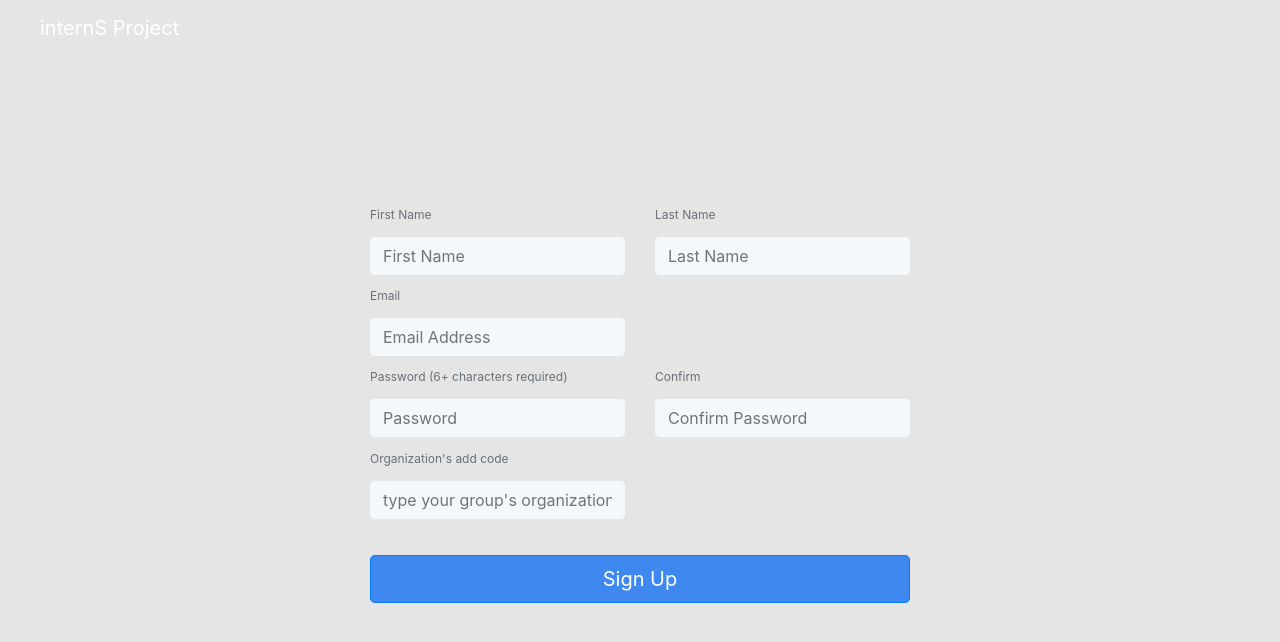
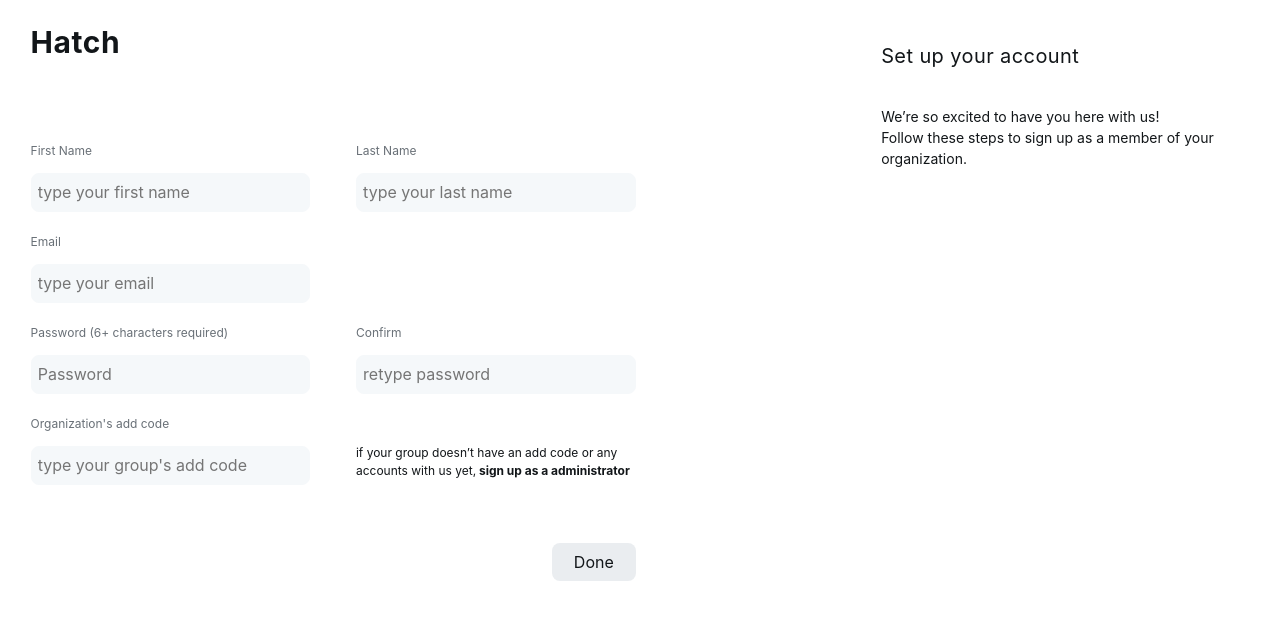
Before and after one commit to rohanpahwa27/hatch-frontend, a React (Create React App) app: page /Signup in a window 1280 px wide. Shown: the top 642 px of the page. Built offline with nearby package versions, Linux system fonts and the light colour scheme; the HTML template or start-up script is replaced by a standard one.

Commit message:
removed bootstrap from signup page, removed header

```diff
--- a/src/components/Admin/importApplicants/importApplicants.css
+++ b/src/components/Admin/importApplicants/importApplicants.css
@@ -1,3 +1,3 @@
 body {
-    background: #E5E5E5 !important;
+    background: #FFFFFF !important;
 }
--- a/src/components/Header/Header.css
+++ /dev/null
@@ -1,4 +0,0 @@
-.brand {
-    padding-right: 25px !important;
-    color: white !important;
-  }
--- a/src/components/Header/Header.js
+++ /dev/null
@@ -1,15 +0,0 @@
-import React, { Component } from "react";
-import Navbar from "react-bootstrap/Navbar";
-import "./Header.css";
-
-export default class Header extends Component {
-  render() {
-    return (
-      <Navbar>
-        <Navbar.Brand className="pl-1 pl-md-4 brand">
-          internS Project
-        </Navbar.Brand>
-      </Navbar>
-    );
-  }
-}
--- a/src/components/Login/Login.js
+++ b/src/components/Login/Login.js
@@ -1,6 +1,5 @@
 import React, { Component } from "react";
 import "./Login.css";
-import Header from "../Header/Header";
 import LoginCard from "./LoginCard/LoginCard";
 
 export default class Login extends Component {
--- a/src/components/Signup/Signup.css
+++ b/src/components/Signup/Signup.css
@@ -1,3 +1,3 @@
 body {
-    background: #E5E5E5 !important;
+    background: #FFFFFF !important;
 }
--- a/src/components/Signup/Signup.js
+++ b/src/components/Signup/Signup.js
@@ -1,13 +1,11 @@
 import React, { Component } from "react";
 import "./Signup.css";
-import Header from "../Header/Header";
 import SignupCard from "./SignupCard/SignupCard";
 
 export default class Signup extends Component {
   render() {
     return (
       <div className="justify-content-center">
-        <Header />
         <SignupCard />
       </div>
     );
--- a/src/components/Signup/SignupCard/SignupCard.css
+++ b/src/components/Signup/SignupCard/SignupCard.css
@@ -7,24 +7,117 @@
     margin-top: 30px;
 }
 
-.signup-col {
-    padding-left: 25px !important;
-    padding-right: 25px !important;
-}
-
 .signup-container {
     text-align: center;
     height: 100vh;
+    display: grid;
+    justify-content: center;
+    grid-template-columns: 3fr 1fr 2fr;
+    grid-template-rows: repeat(3, 1fr);
+    background-color: transparent !important;
+    row-gap: 1.5%;
+    column-gap: 1.5%;
+}
+
+.set-up-account{
+    margin-bottom: 10%;
+    font-size: 20px;
+    line-height: 150%;
+    letter-spacing: 0.02em;
+    text-align: left;
+    color: #121619;
+}
+
+
+.instructions{
+    font-size: 14px;
+    line-height: 150%;
+    color: #121619;
+    width: 100%;
+    text-align: left;
+}
+
+.instructionsColumn{
+    width:90%;
+    margin-top: 10%;
+}
+
+.column{
+    width: 43%;
+    padding-top: 3%;
+    margin-left:7%;
+}
+
+.name{
+    margin-bottom: 20%;
+    font-size: 30px;
+    line-height: 150%;
     display: flex;
-    flex-direction: column;
-    justify-content: center;
-    background-color: transparent !important;
-    margin-top: -50px;
+    align-items: center;
+    letter-spacing: 0.02em;
+    color: #121619;
+    font-weight: bold;
+}
+
+.helper{
+    padding-top: 1.5%;
+    font-size: 12px;
+    line-height: 13px;
+    display: flex;
+    align-items: center;
+    color: #697077;
+}
+
+.adminSignUp{
+    padding-top: 11%;
+    font-size: 12px;
+    line-height: 150%;
+    color: #121619;
+    text-align: left !important;
+    width: 100%;
+}
+
+.signupLink{
+    padding-top: 11%;
+    font-size: 12px;
+    line-height: 150%;
+    color: #121619;
+    text-align: left !important;
+    font-weight: bold;
+    /* text-decoration: underline; */
+}
+
+input[type=text], [type=email], [type=password], select, textarea {
+    width: 100%;
+    padding: 2.2%;
+    border: 1px solid #ccc;
+    background: rgba(242, 244, 248, 0.4);
+    border-radius: 8px;
+    box-sizing: border-box;
+  }
+
+input[type=submit] {
+    margin-top: 10%;
+    width: 30%;
+    color: white;
+    padding: 2.5% 3.5%;
+    border: none;
+    background: rgba(221, 225, 230, 0.6);
+    border-radius: 8px;
+    cursor: pointer;
+    text-align: center;
+    color: #121619;
+    float: right;
 }
 
 .signup-input {
     background-color: #f5f8fa !important;
     border-color: #f5f8fa !important;
+}
+
+.signup-col {
+    padding-left: 25px !important;
+    padding-right: 25px !important;
 }
 
 .signup-input:hover {
@@ -70,24 +163,6 @@ margin-top: 1em !important;
 background-color: #2e6cc3 !important;
 }
 
-.get-started-text {
-color: white !important;
-font-size: 20px;
-}
-
-.get-started-link {
-color: white !important;
-font-size: 20px !important;
-}
-
-.get-started-link:hover {
-color: rgb(235, 235, 235) !important;
-}
-
-.get-started-link:visited {
-color: rgb(235, 235, 235) !important;
-}
-
 .invalid-credentials-container {
 align-items: center;
 justify-content: center;
--- a/src/components/Signup/SignupCard/SignupCard.js
+++ b/src/components/Signup/SignupCard/SignupCard.js
@@ -1,8 +1,8 @@
 import React, { Component } from "react";
 import "./SignupCard.css";
 import queryString from 'query-string';
-import { Form, Button, Container, Row, Col } from "react-bootstrap";
 import api from "../../../Api/api.js";
+import { Link } from "react-router-dom";
 
 
 const initialState = {
@@ -31,6 +31,11 @@ function validate(email, password, confirmPassword, firstName, lastName) {
     return errors;
   }
 
+  if (!email.includes('@')){
+    errors.push("Email must include \'@\' symbol")
+    return errors;
+  }
+
   if (password.length < 6) {
     errors.push("Password should be at least 6 characters long");
     return errors;
@@ -49,20 +54,27 @@ export default class SignupCard extends React.Component {
     this.state = initialState;
   }
 
-  handleSubmit = async (event) => {
+  handleSubmit = async (event, admin) => {
     event.preventDefault();
+    console.log('ADMIN HERE:', admin)
     const errors = validate(this.state.email, this.state.password, this.state.confirmPassword, this.state.firstName, this.state.lastName);
     console.log(errors);
     if (errors.length > 0) {
       this.setState({ errors: errors });
       return;
     }
-    const response = await api.insertUser({
+    let user = {
       email: this.state.email,
       password: this.state.password,
       firstName: this.state.firstName,
       lastName: this.state.lastName
-    });
+    }
+    if (admin) {
+      user.organizationName = this.state.orgCode;
+    } else {
+      user.organizationCode = this.state.orgCode;
+    }
+    const response = await api.insertUser(user);
 
     if (response.data.status === "error"){
       errors.push(response.data.message)
@@ -98,118 +110,117 @@ export default class SignupCard extends React.Component {
 
   render() {
     const { errors } = this.state;
-    console.log(queryString.parse(window.location.search).query == 'admin');
-    const memberIsAdmin = queryString.parse(window.location.search).query == 'admin' ? "type your organization's name" : "type your group's organization code";
+    const memberIsAdmin = queryString.parse(window.location.search).query == 'admin' ? "type your organization's name" : "type your group's add code";
+    const admin = queryString.parse(window.location.search).query == 'admin'
+    let submit;
+    let signup;
+    if (!admin) {
+      submit = <input type="submit" value="Done" admin={false} onClick={(e) => this.handleSubmit(e, admin)}></input>
+      signup = <p className="adminSignUp">if your group doesn’t have an add code or any accounts with us yet,
+      <Link className='signupLink' to="/signup?query=admin"> sign up as a administrator </Link></p>
+    }
     return (
-      <Container className="signup-container">
-        <Row>
-          <Col
-            sm={{ span: 12 }}
-            md={{ span: 6, offset: 3 }}
-            lg={{ span: 6, offset: 3 }}
-          >
-
-            <div className="signup-card">
-              <Form onSubmit={(e) => this.handleSubmit(e)}>
-              <div className="row padding">
-                <div className = "col">
+      <div className="signup-container">
+        <div className = "col1">
+        <div class="row">
+          <div class="column">
+            <p className="name">Hatch</p>
+          </div>
+        </div>
+          <div class="row">
+            <div class="column">
               <p className="helper">First Name</p>
-                  <Form.Group>
-                    <Form.Control
+              <input
                 id="firstNameInput"
                 type="text"
                 className="signup-input"
                 value={this.state.firstName}
-                      placeholder="First Name"
+                placeholder="type your first name"
                 onChange={this.handleFirstNameChange}
               />
-                  </Form.Group>
             </div>
-                <div className = "col">
+            <div class="column">
               <p className="helper">Last Name</p>
-                  <Form.Group>
-                    <Form.Control
+              <input
                 id="lastNameInput"
                 type="text"
                 className="signup-input"
-                      placeholder="Last Name"
+                placeholder="type your last name"
                 value={this.state.lastName}
                 onChange={this.handleLastNameChange}
               />
-                  </Form.Group>
             </div>
           </div>
-              <div className="row padding">
-                <div className = "col">
+          <div class="row">
+            <div class="column">
               <p className="helper">Email</p>
-                  <Form.Group>
-                    <Form.Control
+              <input
                 type="email"
+                type="text"
                 className="signup-input"
-                      placeholder="Email Address"
+                placeholder="type your email"
                 value={this.state.email}
                 onChange={this.handleEmailChange}
               />
-                  </Form.Group>
             </div>
-                <div className = "col">
+            <div class="column"></div>
           </div>
-              </div>
-              <div className="row padding">
-                <div className = "col">
+          <div class="row">
+            <div class="column">
               <p className="helper">Password (6+ characters required)</p>
-                  <Form.Group>
-                    <Form.Control
+              <input
                 type="password"
                 className="signup-input"
                 placeholder="Password"
                 value={this.state.password}
                 onChange={this.handlePasswordChange}
               />
-                    </Form.Group>
             </div>
-                <div className = "col">
+            <div class="column">
               <p className="helper">Confirm</p>
-                  <Form.Group>
-                    <Form.Control
+              <input
                 type="password"
                 className="signup-input"
-                      placeholder="Confirm Password"
+                placeholder="retype password"
                 value={this.state.confirmPassword}
                 onChange={this.handleConfirmPasswordChange}
               />
-                  </Form.Group>
             </div>
           </div>
-
-              <div className="row padding">
-                <div className = "col">
+          <div class="row">
+            <div class="column">
               <p className="helper">Organization's add code</p>
-                  <Form.Group>
-                    <Form.Control
+              <input
                 type="text"
                 className="signup-input"
                 placeholder= {memberIsAdmin}
                 value={this.state.orgCode}
                 onChange={this.handleOrgCode}
               />
-                  </Form.Group>
             </div>
-                <div className = "col">
-
+            <div class="column">
+              {signup}
             </div>
           </div>
+          <div className="row">
+            <div class="column"></div>
+            <div class="column">
               {errors.map(error => (
                     <p className= "invalid-credentials-container" key={error}>{error}</p>
                     ))}
-                  <Button block size="lg" type="submit" className="signup-btn">
-                    <span>Sign Up</span>
-                  </Button>
-              </Form>
+              {submit}
             </div>
-          </Col>
-        </Row>
-      </Container>
+          </div>
+        </div>
+        <div className = "col2 column">
+        </div>
+        <div className = "col3 instructionsColumn">
+          <div className = "col">
+            <p className="set-up-account">Set up your account</p>
+              <p className="instructions">We’re so excited to have you here with us!<br></br>Follow these steps to sign up as a member of your organization.</p>
+          </div>
+        </div>
+      </div>
 
 
     );
```
Lines whose indentation alone changed are shown as unchanged.
